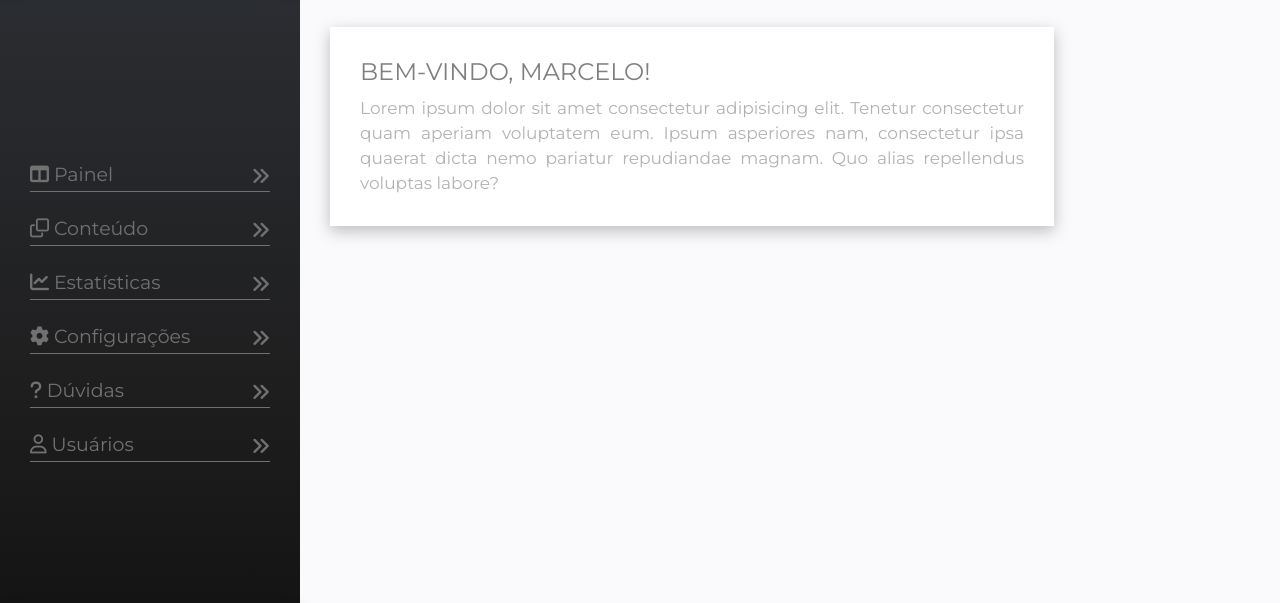
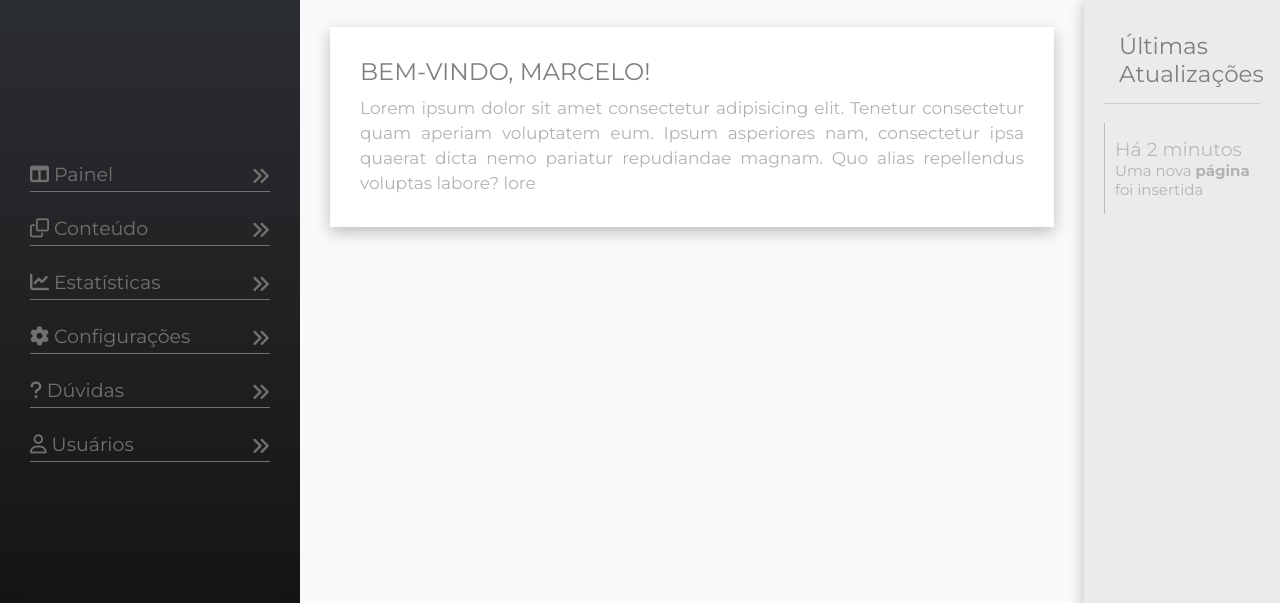
Before and after one commit to Marcelo-Henrique-dev/Dashboard-danki, a plain HTML site: page index.html in a window 1280 px wide. Shown: the part 80-683 px from the top of the page. Drawn offline with Linux system fonts and the light colour scheme.

Commit message:
adicionado painel lateral com histórico

```diff
--- a/css/style.css
+++ b/css/style.css
@@ -140,6 +140,9 @@ body{
     gap: 10px;
     position: relative;
 }
+.container-main{
+    display: flex;
+}
 .icon-pesquisa{
     background-color: #d6d6d6;
     padding: 8px;
@@ -232,6 +235,15 @@ body{
     background-color: white;
     padding: 30px;
     box-shadow: 0 5px 15px rgba(0, 0, 0, 0.25);
+    max-height: 200px;
+    overflow-y: scroll;
+}
+.panel::-webkit-scrollbar{
+    width: 3px;
+}
+.panel::-webkit-scrollbar-thumb{
+    background-color: #ccc;
+    border-radius: 3px;
 }
 .panel h2{
     color: #7f7f7f;
@@ -246,3 +258,44 @@ body{
     line-height: 25px;
     text-align: justify;
 }
+
+/* ÚLTIMAS ATUALIZAÇÕES */
+
+.last-up{
+    width: 20%;
+    background-color: #eaebeb;
+    padding: 20px;
+    overflow-y: scroll;
+    box-shadow: 0 5px 15px rgba(0, 0, 0, 0.25);
+    height: calc(100vh - 77px);
+}
+.last-up::-webkit-scrollbar{
+    width: 5px;
+}
+.last-up::-webkit-scrollbar-track{
+    background-color: #ddd;
+}
+.last-up::-webkit-scrollbar-thumb{
+    background-color: #bbb;
+    border-radius: 3px;
+}
+.atv-topo h2{
+    color: #7f7f7f;
+    font-size: 23px;
+    padding: 15px;
+    font-weight: normal;
+    border-bottom: 1px solid #ccc;
+}
+.atv-reg{
+    padding: 15px 10px;
+    border-left: 1px solid #bbb;
+}
+.atv-reg h2{
+    color: #bbb;
+    font-size: 19px;
+    font-weight: normal;
+}
+.atv-reg p{
+    color: #b2b2b2;
+    font-size: 15px;
+}
--- a/index.html
+++ b/index.html
@@ -47,10 +47,23 @@
             </div>
         </header>
 
-        <div class="content-1">
-            <div class="panel">
-                <h2>Bem-vindo, Marcelo!</h2>
-                <p>Lorem ipsum dolor sit amet consectetur adipisicing elit. Tenetur consectetur quam aperiam voluptatem eum. Ipsum asperiores nam, consectetur ipsa quaerat dicta nemo pariatur repudiandae magnam. Quo alias repellendus voluptas labore?</p>
+        <div class="container-main">
+            <div class="content-1">
+                <div class="panel">
+                    <h2>Bem-vindo, Marcelo!</h2>
+                    <p>Lorem ipsum dolor sit amet consectetur adipisicing elit. Tenetur consectetur quam aperiam voluptatem eum. Ipsum asperiores nam, consectetur ipsa quaerat dicta nemo pariatur repudiandae magnam. Quo alias repellendus voluptas labore? lore</p>
+                </div>
+            </div>
+
+            <div class="last-up">
+                <div class="atv-topo">
+                    <h2>Últimas Atualizações</h2>
+                </div>
+                <br>
+                <div class="atv-reg">
+                    <h2>Há 2 minutos</h2>
+                    <p>Uma nova <b>página</b> foi insertida</p>
+                </div>
             </div>
         </div>
     </div>
```
